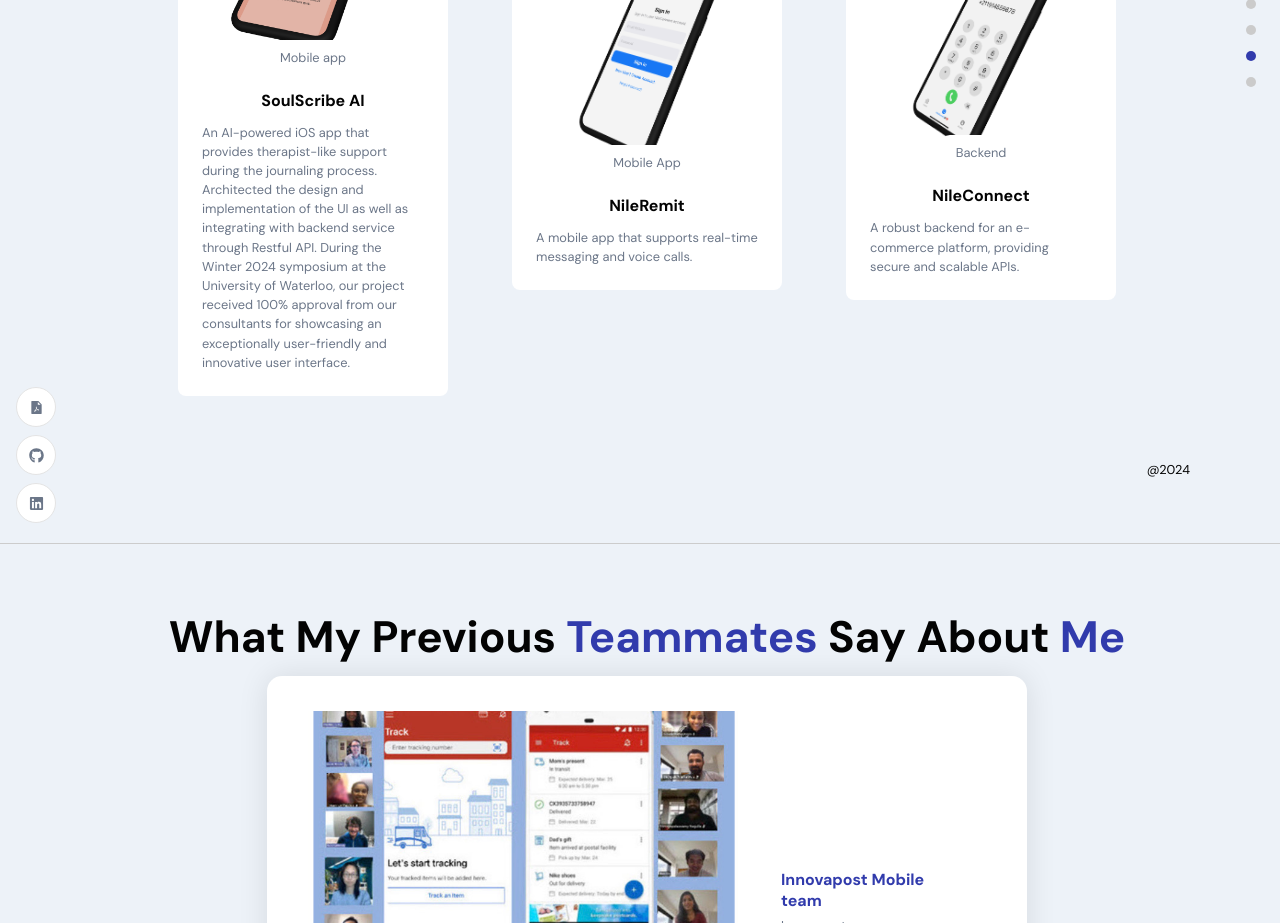
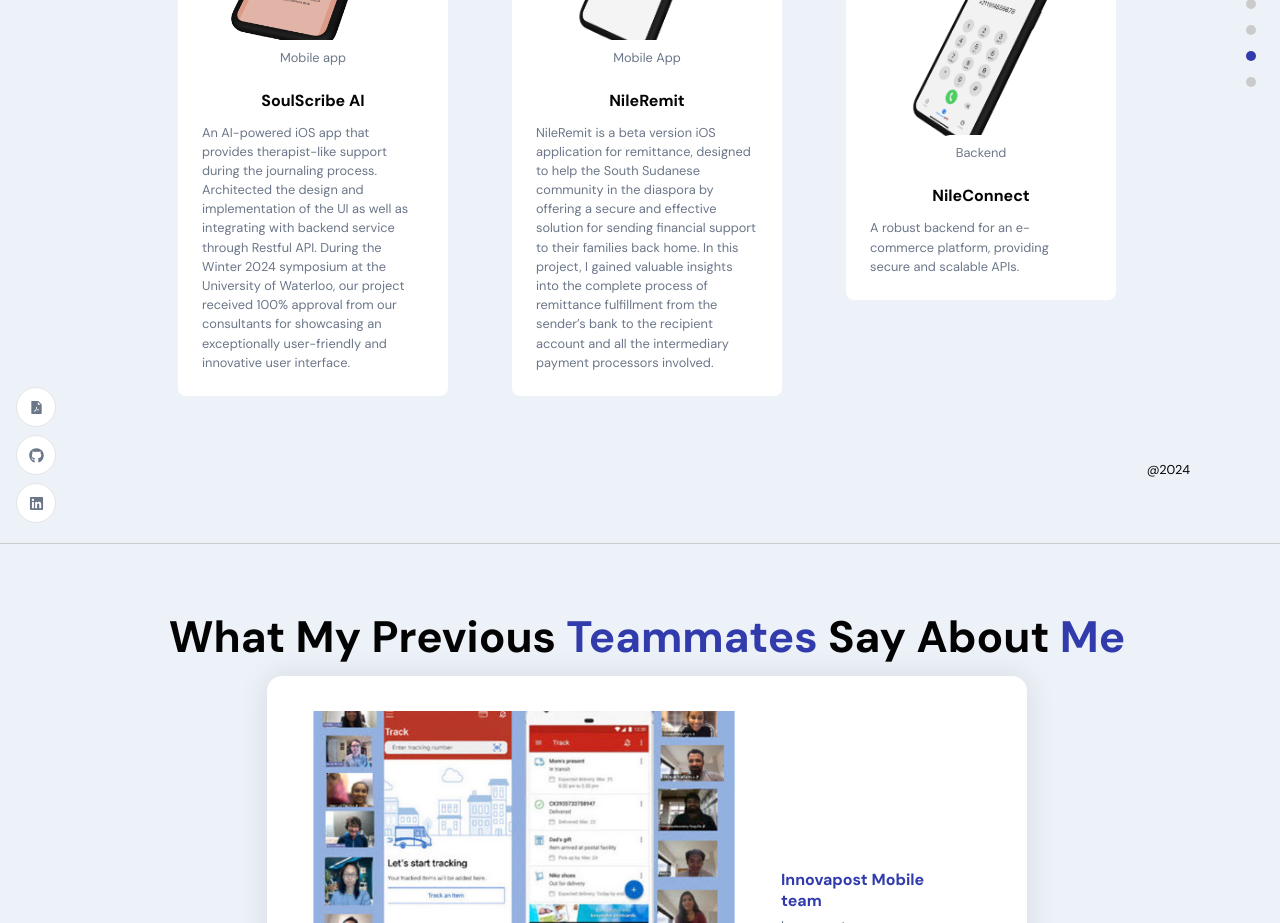
Before and after one commit to mariak211/Personal-portfolio, a React (Create React App) app in the folder frontend/: page / in a window 1280 px wide. Shown: the part 3420-4343 px from the top of the page. Built offline with nearby package versions, Linux system fonts and the light colour scheme.

Commit message:
NileRemit project clean up

```diff
--- a/frontend/src/Container/Projects/Project.jsx
+++ b/frontend/src/Container/Projects/Project.jsx
@@ -17,7 +17,7 @@ const dummyProjects = [
   },
   {
     title: 'NileRemit',
-    description: 'A mobile app that supports real-time messaging and voice calls.',
+    description: 'NileRemit is a beta version iOS application for remittance, designed to help the South Sudanese community in the diaspora by offering a secure and effective solution for sending financial support to their families back home. In this project, I gained valuable insights into the complete process of remittance fulfillment from the sender’s bank to the recipient account and all the intermediary payment processors involved.',
     imgUrl: images.nilemobile,
     projectLink: '#',
     codeLink: 'https://github.com/NileRemit/NileRemit-mobile-ios',
```
